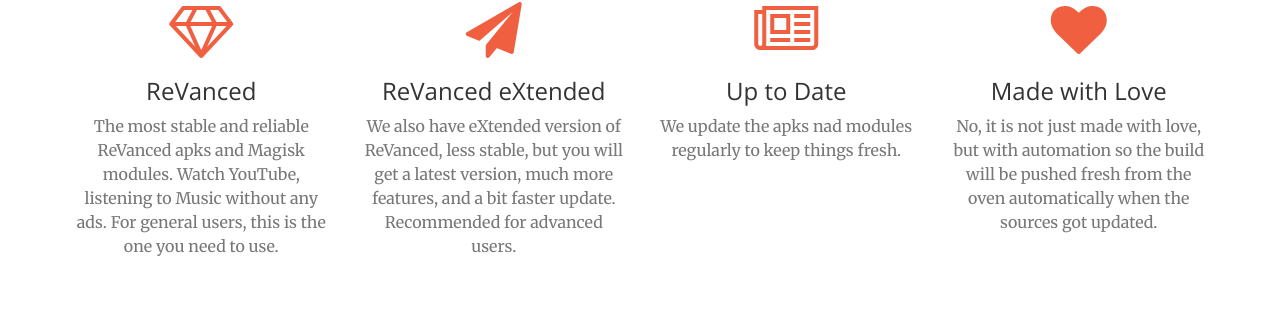
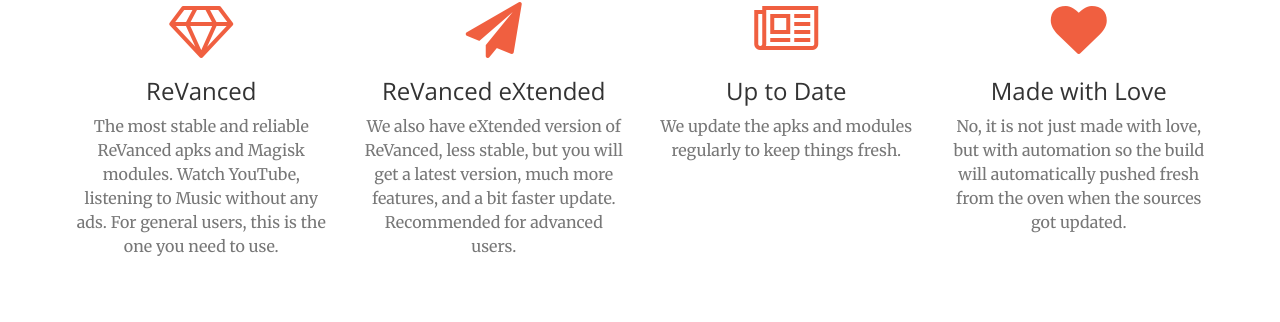
Before and after one commit to AbakNacchan/AbakNacchan.github.io, a Jekyll site: the page built from index.html, in a window 1280 px wide and 900 px high, scrolled down 950 px. Shown: the part 144-466 px from the top of the window. Built offline with Jekyll 4.4.1, drawn with Linux system fonts in a browser that asks for light colours.

Commit message:
Update services.html

```diff
--- a/_includes/services.html
+++ b/_includes/services.html
@@ -27,14 +27,14 @@
                 <div class="service-box">
                     <i class="fa fa-4x fa-newspaper-o wow bounceIn text-primary" data-wow-delay=".2s"></i>
                     <h3>Up to Date</h3>
-                    <p class="text-muted">We update the apks nad modules regularly to keep things fresh.</p>
+                    <p class="text-muted">We update the apks and modules regularly to keep things fresh.</p>
                 </div>
             </div>
             <div class="col-lg-3 col-md-6 text-center">
                 <div class="service-box">
                     <i class="fa fa-4x fa-heart wow bounceIn text-primary" data-wow-delay=".3s"></i>
                     <h3>Made with Love</h3>
-                    <p class="text-muted">No, it is not just made with love, but with automation so the build will be pushed fresh from the oven automatically when the sources got updated.</p>
+                    <p class="text-muted">No, it is not just made with love, but with automation so the build will automatically pushed fresh from the oven when the sources got updated.</p>
                 </div>
             </div>
         </div>
```
